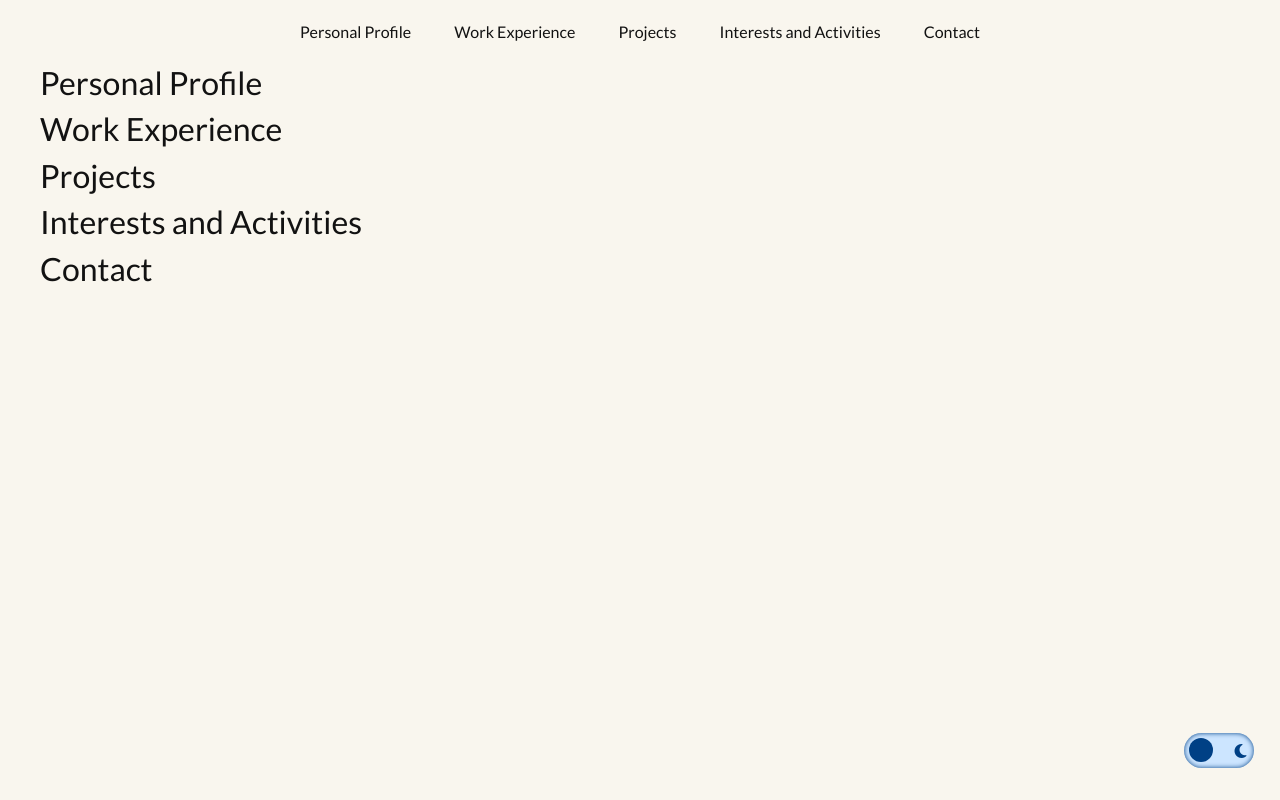
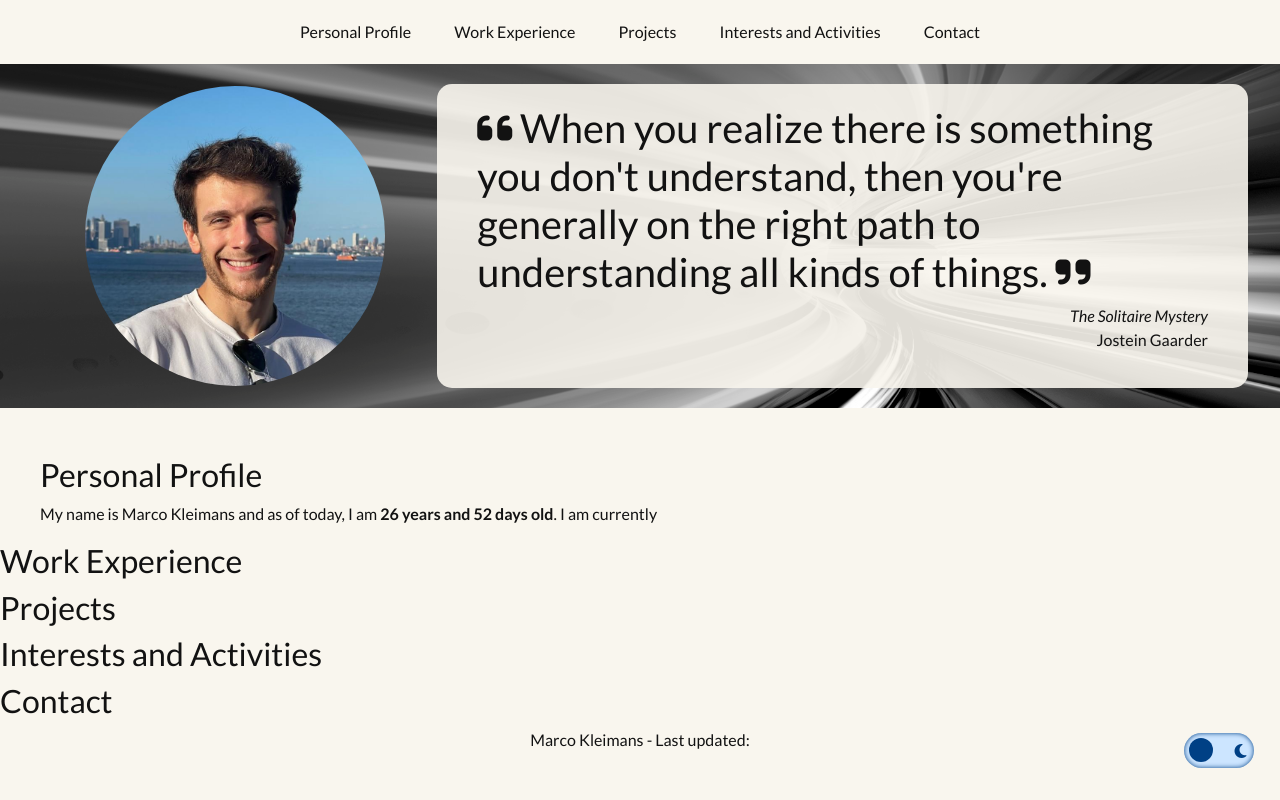
Before and after one commit to marcokleimans/marcokleimans.github.io, a PHP site: page / in a window 1280 px wide. Run offline with PHP 8.4, Linux system fonts and the light colour scheme; some libraries are stand-ins or nearby versions.

Commit message:
feature: Intro section + git API call
- Added the intro section for both themes
- Added a footer with the last updated timestamp

```diff
--- a/assets/scripts.js
+++ b/assets/scripts.js
@@ -43,6 +43,45 @@
     $('.hamburger-menu a').on('click', function() {
         $('.hamburger-menu-container').removeClass('open'); // Remove 'open' class to close menu
     });
+/*********
+ CALCULATE AGE
+ *********/
+    var birthDate = new Date(1998, 7, 8); // Month is 0-indexed (7 = August)
+    var today = new Date();
+    var years = today.getFullYear() - birthDate.getFullYear();
+    var isBeforeBirthday = (today.getMonth() < birthDate.getMonth()) ||
+        (today.getMonth() === birthDate.getMonth() && today.getDate() < birthDate.getDate());
+    if (isBeforeBirthday) {
+        years--;
+    }
+    var lastBirthday = new Date(today.getFullYear(), birthDate.getMonth(), birthDate.getDate());
+    if (isBeforeBirthday) {
+        lastBirthday.setFullYear(today.getFullYear() - 1);
+    }
+    var daysSinceLastBirthday = Math.floor((today - lastBirthday) / (1000 * 60 * 60 * 24)); // Convert milliseconds to days
+    $('.age').text(years + ' years and ' + daysSinceLastBirthday + ' days old');
+/*********
+ LAST PUSH
+*********/
+    var repoOwner = 'marcokleimans';
+    var repoName = 'marcokleimans.github.io';
+
+    $.get(`https://api.github.com/repos/${repoOwner}/${repoName}/events`, function(data) {
+        var lastPushEvent = data.find(event => event.type === 'PushEvent');
+        if (lastPushEvent) {
+            var lastPushTimestamp = lastPushEvent.created_at;
+            var lastPushDate = new Date(lastPushTimestamp);
+            const options = {
+                weekday: "long",
+                year: "numeric",
+                month: "long",
+                day: "numeric",
+            };
+            var formattedDate = lastPushDate.toLocaleString("en-US", options);
+            $('.last-push').text(formattedDate);
+        }
+    });
+
 });
 //Background rotation
 // $(document).ready(function() {
--- a/assets/style.css
+++ b/assets/style.css
@@ -24,10 +24,14 @@
 .hamburger-menu, .fa-solid.fa-bars{
     display: none;
 }
-.main-content-wrapper{
+.fixed-width-wrapper{
     display: block;
     max-width: 1240px;
     margin: 0 auto;
+    padding: 0 20px;
+}
+.full-width-wrapper{
+    width: 100%;
     padding: 0 20px;
 }
 /*MOBILE*/
@@ -64,7 +68,8 @@
         display: block;
         position: relative;
         text-align: right;
-        margin: 20px 20px 0 0;
+        margin: 20px 20px 20px 0;
+        font-size: 1.5rem;
     }
     .dark-theme .hamburger-menu a:hover, .dark-theme .hamburger-menu a:focus{
         background: var(--sand);
@@ -76,6 +81,34 @@
 /*********
 THEME
 **********/
+.full-width-wrapper.intro{
+    display: flex;
+    justify-content: center;
+}
+.intro{
+    background: url("/assets/images/background-1.png");
+    background-repeat: no-repeat;
+    background-size: cover;
+    background-position: center;
+}
+.intro .row{
+    max-width: 100%;
+}
+.intro figure{
+    overflow: hidden;
+    border-radius: 50%;
+    max-width: 300px;
+    margin: 20px auto;
+}
+.intro figure img{
+    width: 300px;
+}
+.intro .col-12:last-child{
+    border-radius: 15px;
+    padding: 20px 40px;
+    margin: 20px 0;
+
+}
 /*1 - DARK*/
 .dark-theme{
     background-color: var(--dark);
@@ -91,6 +124,9 @@
 .dark-theme .mega-menu a.active{
     border-bottom: 3px solid var(--light);
 }
+.dark-theme .intro .col-12:last-child{
+    background-color: rgba(18,18,18,0.9);
+}
 /*2 - LIGHT*/
 .light-theme{
     background-color: var(--light);
@@ -105,6 +141,9 @@
 }
 .light-theme .mega-menu a.active{
     border-bottom: 3px solid var(--dark);
+}
+.light-theme .intro .col-12:last-child{
+    background-color: rgba(249,246,238,0.9);
 }
 /*THEME SWITCH*/
 .switch-container{
--- a/index.html
+++ b/index.html
@@ -51,13 +51,34 @@
     </div>
 
     <!--Main Content-->
-    <div class="main-content-wrapper">
+    <div class="full-width-wrapper intro mb-5">
+        <div class="row container align-items-center">
+            <div class="col-lg-4 col-12">
+                <figure>
+                    <img src="assets/images/headshot.png" alt="Marco Kleimans headshot">
+                </figure>
+            </div>
+            <div class="col-lg-8 col-12">
+                <h1><i class="fa-solid fa-quote-left"></i>
+                    When you realize there is something you don't understand,
+                    then you're generally on the right path to understanding all kinds of things.
+                    <i class="fa-solid fa-quote-right"></i></h1>
+                <p class="mb-0 text-end"><em>The Solitaire Mystery</em></p>
+                <p class="text-end">Jostein Gaarder</p>
+            </div>
+        </div>
+    </div>
+    <div class="fixed-width-wrapper">
         <h2 id="profile">Personal Profile</h2>
+        <p>My name is Marco Kleimans and as of today, I am <strong class="age"></strong>. I am currently</p>
+    </div>
         <h2 id="work">Work Experience</h2>
         <h2 id="projects">Projects</h2>
         <h2 id="facts">Interests and Activities</h2>
         <h2 id="contact">Contact</h2>
+
+    <div class="footer text-center">
+        Marco Kleimans - Last updated: <strong class="last-push"></strong>
     </div>
-
 </body>
 </html>
```
